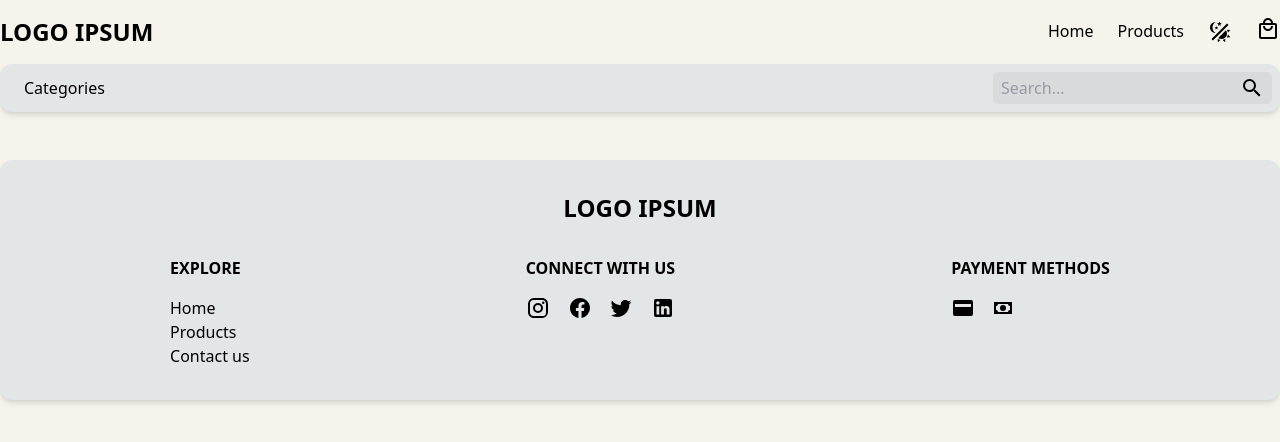
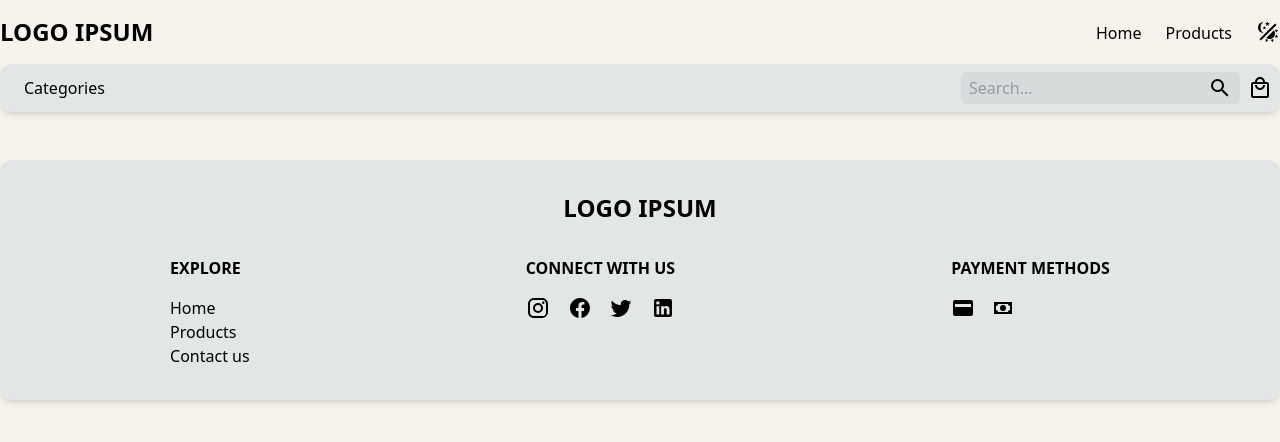
Before and after one commit to michalciberej/shopping-cart, a React (Vite) app: page /products in a window 1280 px wide. Shown: the top 442 px of the page. Built offline with nearby package versions, Linux system fonts and the light colour scheme; no server answers.

Commit message:
Refactored cart, added price sum of carted product

```diff
--- a/src/components/CartSidebar.jsx
+++ b/src/components/CartSidebar.jsx
@@ -1,6 +1,6 @@
+import { mdiClose } from "@mdi/js";
 import CartProduct from "./CartProduct";
 import Icon from "@mdi/react";
-import { mdiClose } from "@mdi/js";
 
 const CardSidebar = ({ carted, setCarted, handleCartClick }) => {
   return (
@@ -8,14 +8,14 @@ const CardSidebar = ({ carted, setCarted, handleCartClick }) => {
       <div className="absolute flex flex-col justify-between top-0 right-0 bottom-0 bg-secondaryD p-8 z-20">
         <div>
           <div className="flex justify-between mb-4">
-            <span className="text-xl">Products</span>
+            <span className="text-xl">Cart</span>
             <button type="button" onClick={handleCartClick}>
               <Icon path={mdiClose} size={1} />
             </button>
           </div>
           <div className="mb-4 flex flex-col gap-4 rounded-sm">
-            {carted != []
-              ? carted.map((obj) => (
+            {carted != [] &&
+              carted.map((obj) => (
                 <CartProduct
                   img={obj.productImg}
                   title={obj.productName}
@@ -25,11 +25,21 @@ const CardSidebar = ({ carted, setCarted, handleCartClick }) => {
                   carted={carted}
                   setCarted={setCarted}
                 />
-                ))
-              : null}
+              ))}
           </div>
         </div>
-        <button className="bg-accentD px-4 py-2 rounded-md">Checkout</button>{" "}
+        <div className="flex flex-col gap-2">
+          <div className="flex justify-between">
+            <h6 className="text-lg">Total:</h6>
+            <span className="text-textD">
+              {carted != [] &&
+                carted.reduce((sum, cur) => sum + cur.productPrice, 0)}
+            </span>
+          </div>
+          <button className="bg-accentD px-4 py-2 rounded-md text-lg">
+            Checkout
+          </button>
+        </div>
       </div>
       <OverLay handleCartClick={handleCartClick} />
     </>
--- a/src/components/Footer.jsx
+++ b/src/components/Footer.jsx
@@ -29,9 +29,9 @@ const Footer = () => {
         <div>
           <h4 className="mb-4 font-bold">CONNECT WITH US</h4>
           <div className="flex justify-between">
-            <button className="hover:hover:opacity-80">
+            <a href="www.instagram.com" className="hover:hover:opacity-80">
               <Icon path={mdiInstagram} size={1} />
-            </button>
+            </a>
             <button>
               <Icon path={mdiFacebook} size={1} className="hover:opacity-80" />
             </button>
--- a/src/components/Navbar.jsx
+++ b/src/components/Navbar.jsx
@@ -1,20 +1,8 @@
 import { Link } from "react-router-dom";
-import { mdiThemeLightDark, mdiShoppingOutline } from "@mdi/js";
+import { mdiThemeLightDark } from "@mdi/js";
 import Icon from "@mdi/react";
-import CardSidebar from "./CartSidebar";
-import { useState } from "react";
 
-const Navbar = ({ carted, setCarted }) => {
-  const [opened, setOpened] = useState("false");
-
-  const disableScroll = () => {
-    document.body.style.overflow = "hidden";
-  };
-
-  const enableScroll = () => {
-    document.body.style.overflow = "scroll";
-  };
-
+const Navbar = () => {
   const handleThemeChange = () => {
     if (localStorage.theme === "dark") {
       localStorage.theme = "light";
@@ -25,11 +13,6 @@ const Navbar = ({ carted, setCarted }) => {
       document.querySelector("html").classList.remove("light");
       document.querySelector("html").classList.add("dark");
     }
-  };
-
-  const handleCartClick = () => {
-    opened === true ? setOpened(false) : setOpened(true);
-    opened === true ? enableScroll() : disableScroll();
   };
 
   return (
@@ -46,18 +29,6 @@ const Navbar = ({ carted, setCarted }) => {
         <button type="button" onClick={handleThemeChange}>
           <Icon path={mdiThemeLightDark} size={1} />
         </button>
-        <div>
-          <button type="button" onClick={handleCartClick}>
-            <Icon path={mdiShoppingOutline} size={1} />
-          </button>
-          {opened === true ? (
-            <CardSidebar
-              carted={carted}
-              setCarted={setCarted}
-              handleCartClick={handleCartClick}
-            />
-          ) : null}
-        </div>
       </div>
     </nav>
   );
--- a/src/main.jsx
+++ b/src/main.jsx
@@ -24,6 +24,10 @@ const router = createBrowserRouter([
         element: <AllProducts />,
       },
       {
+        path: "/products/category:",
+        element: <AllProducts />,
+      },
+      {
         path: "/products:productId",
         element: <SingleProduct />,
       },
--- a/src/pages/Products.jsx
+++ b/src/pages/Products.jsx
@@ -2,10 +2,12 @@ import { useEffect, useState } from "react";
 import Navbar from "../components/Navbar";
 import Footer from "../components/Footer";
 import Icon from "@mdi/react";
-import { mdiMagnify } from "@mdi/js";
-import { Outlet } from "react-router-dom";
+import { mdiMagnify, mdiShoppingOutline } from "@mdi/js";
+import { Outlet, Form } from "react-router-dom";
+import CardSidebar from "../components/CartSidebar";
 
 const Products = () => {
+  const [opened, setOpened] = useState("false");
   const [products, setProducts] = useState("");
   const [selected, setSelected] = useState(null);
   const [active, setActive] = useState(false);
@@ -23,11 +25,23 @@ const Products = () => {
     fetchData();
   }, []);
 
+  const disableScroll = () => {
+    document.body.style.overflow = "hidden";
+  };
+
+  const enableScroll = () => {
+    document.body.style.overflow = "scroll";
+  };
+
   const handleCategoryShow = (e) => {
     active === false ? setActive(true) : setActive(false);
     if (e.target.id === "category") setActive(false);
   };
 
+  const handleCartClick = () => {
+    opened === true ? setOpened(false) : setOpened(true);
+    opened === true ? enableScroll() : disableScroll();
+  };
   return (
     <>
       <Navbar carted={carted} setCarted={setCarted} />
@@ -55,16 +69,34 @@ const Products = () => {
               </ul>
             ) : null}
           </div>
-          <div className="brightness-95 flex items-center min-w-fit bg-secondary brightness- dark:bg-secondaryD dark:brightness-200 rounded-md">
+          <div className="flex gap-2">
+            <Form
+              id="search-form"
+              role="search"
+              className="brightness-95 flex items-center min-w-fit bg-secondary brightness- dark:bg-secondaryD dark:brightness-200 rounded-md"
+            >
               <input
                 type="search"
                 placeholder="Search..."
                 className="bg-transparent pl-2 py-1 text-text outline-none"
+                name="q"
+                aria-label="Seach products"
               />
               <button type="button">
                 <Icon path={mdiMagnify} size={1} className="text-text mx-2" />
               </button>
+            </Form>
+            <button type="button" onClick={handleCartClick}>
+              <Icon path={mdiShoppingOutline} size={1} />
+            </button>
           </div>
+          {opened === true ? (
+            <CardSidebar
+              carted={carted}
+              setCarted={setCarted}
+              handleCartClick={handleCartClick}
+            />
+          ) : null}
         </div>
         <Outlet
           context={
```
Lines whose indentation alone changed are shown as unchanged.
